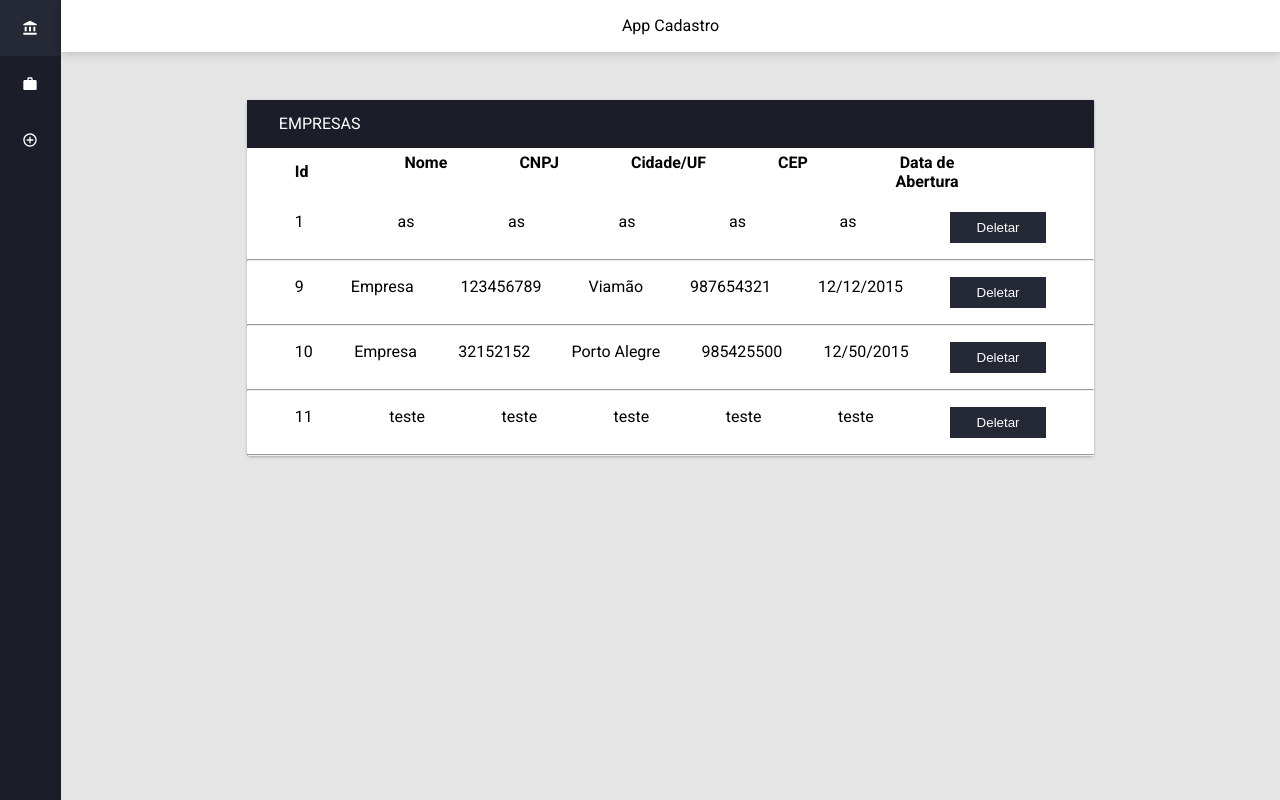
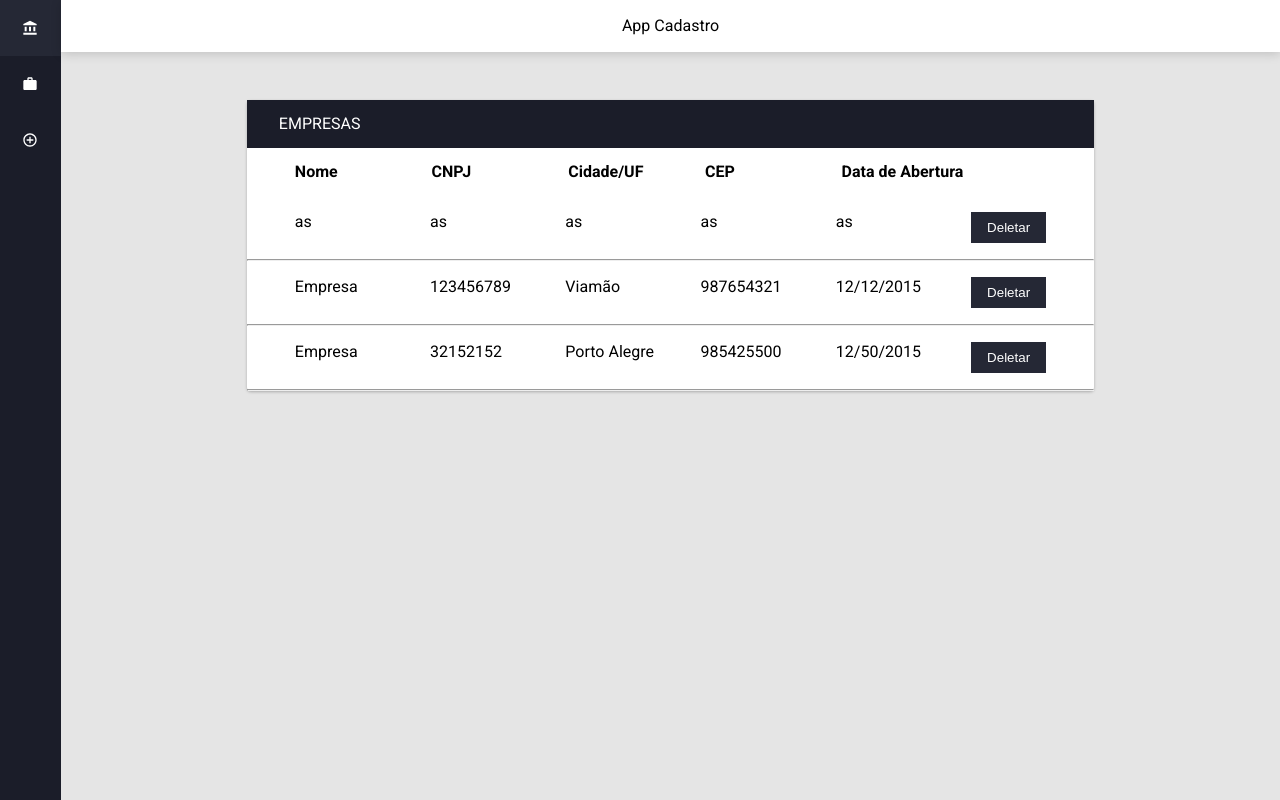
Before and after one commit to RicardoBaltazar/Dashboard-frontend, a React (Create React App) app in the folder app/: page /companies in a window 1280 px wide. Built offline with nearby package versions, Linux system fonts and the light colour scheme; data requests are answered from the project's data file.

Commit message:
configurando css da tabela de empresas cadastradas

```diff
--- a/app/server.json
+++ b/app/server.json
@@ -23,14 +23,6 @@
       "cep": "985425500",
       "opendate": "12/50/2015",
       "id": 10
-    },
-    {
-      "name": "teste",
-      "cnpj": "teste",
-      "uf": "teste",
-      "cep": "teste",
-      "opendate": "teste",
-      "id": 11
     }
   ]
 }
--- a/app/src/components/table/index.tsx
+++ b/app/src/components/table/index.tsx
@@ -1,7 +1,7 @@
 import styled from './styled.module.scss';
 
 interface Props {
-    id: String
+    // id: String
     name: string;
     cnpj: String
     uf: String
@@ -16,7 +16,7 @@ const Table: React.FC<Props> = (props) => {
     return (
         <>
             <tr className={styled.tr}>
-                {props.id}
+                {/* {props.id} */}
                 <td>{props.name}</td>
                 <td>{props.cnpj}</td>
                 <td>{props.uf}</td>
--- a/app/src/components/table/styled.module.scss
+++ b/app/src/components/table/styled.module.scss
@@ -2,4 +2,9 @@
     display: flex;
     justify-content: space-between;
     padding: 1rem 3rem;
+
+    td {
+        width: 100%;
+        text-align: left;
+    }
 }
--- a/app/src/screen/companies/index.tsx
+++ b/app/src/screen/companies/index.tsx
@@ -53,7 +53,7 @@ const PageCompanies: React.FC<Props> = (props) => {
 
                     <Table
                         key={index}
-                        id={registeredCompanies.id}
+                        // id={registeredCompanies.id}
                         name={registeredCompanies.name}
                         cnpj={registeredCompanies.cnpj}
                         uf={registeredCompanies.uf}
@@ -81,15 +81,13 @@ const PageCompanies: React.FC<Props> = (props) => {
                         <p>EMPRESAS</p>
                     </div>
                     <tr className={styled.th}>
-                        <th>Id</th>
-                        <div className={styled.divth}>
+
                             <th>Nome</th>
                             <th>CNPJ</th>
                             <th>Cidade/UF</th>
                             <th>CEP</th>
                             <th>Data de Abertura</th>
-                        </div>
-                        {/* <th></th> */}
+
                     </tr>
                     {tableCompanies}
                 </div>
--- a/app/src/screen/companies/styled.module.scss
+++ b/app/src/screen/companies/styled.module.scss
@@ -19,25 +19,26 @@
         }
         .th {
             height: 3rem;
-            width: 100%;
+            width: 92%;
             display: flex;
-            // justify-content: space-between;
+            justify-content: space-between;
             align-items: center;
             color: #000;
             padding: 1rem 3rem;
+            text-align: left;
 
-            .divth {
-                // border: 1px solid red;
-                th {
-                    // border: 1px solid red;
-                    padding-right: 4.5rem;
-                }
-            }
+            // .divth {
+            //     // border: 1px solid red;
+            //     th {
+            //         // border: 1px solid red;
+            //         padding-right: 4.5rem;
+            //     }
+            // }
         }
 
 
         th {
-            margin-right: 6rem;
+            width: 100%;
         }
 
         .DeleteBtn{
```
